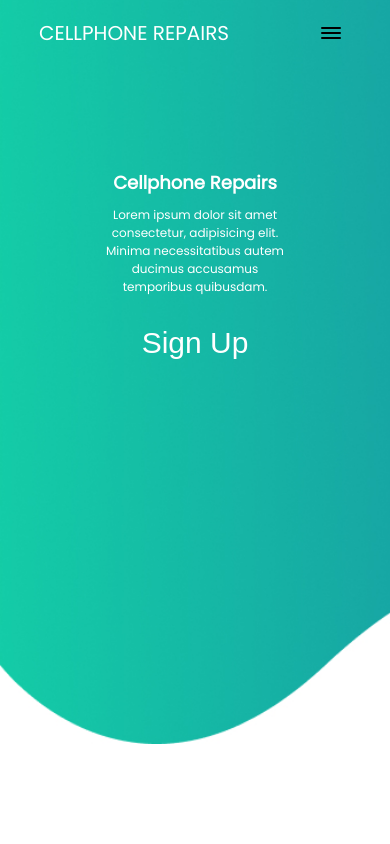
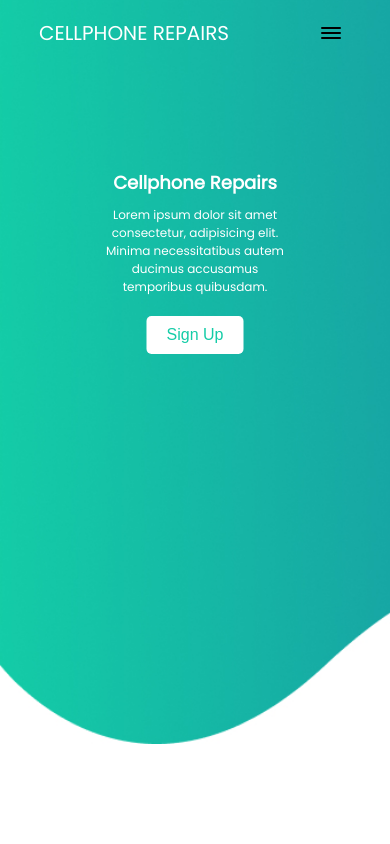
Before and after one commit to Adrian-Forde-1/phone_repair_website, a React (Create React App) app in the folder client/: page / in a window 390 px wide. Shown: the top 844 px of the page. Built offline with nearby package versions, Linux system fonts and the light colour scheme.

Commit message:
Changed header call to action button and testimonial image styling

```diff
--- a/client/src/styles/styles.css
+++ b/client/src/styles/styles.css
@@ -829,7 +829,7 @@ body::-webkit-scrollbar-thumb {
   height: 50%;
 }
 
-.homepage-content .homepage-header .call-to-action-btn {
+.call-to-action-btn {
   border: none;
   background: none;
   cursor: pointer;
@@ -837,21 +837,22 @@ body::-webkit-scrollbar-thumb {
   margin-top: 20px;
 }
 
-.homepage-content .homepage-header .call-to-action-btn a {
+.call-to-action-btn a {
   display: block;
   width: 100%;
   border-radius: 5px;
   padding: 10px 20px;
-  color: white;
+  color: #14cca7;
   font-size: 30px;
+  background: white;
   text-transform: capitalize;
   -webkit-transition: color 500ms, background 500ms ease;
   transition: color 500ms, background 500ms ease;
 }
 
-.homepage-content .homepage-header .call-to-action-btn a:hover {
-  color: #14cca7;
-  background: white;
+.call-to-action-btn a:hover {
+  color: white;
+  background: none;
 }
 
 section {
@@ -1854,8 +1855,8 @@ div[class*='type-of-repair'] {
   .about-us img {
     width: 70%;
   }
-  .testimonials .testimonial-img img {
-    height: 80%;
+  .testimonials .testimonial-item .testimonial-img img {
+    height: 150px;
   }
   .individual-device {
     width: 80%;
@@ -1863,6 +1864,9 @@ div[class*='type-of-repair'] {
 }
 
 @media screen and (max-width: 768px) {
+  .call-to-action-btn a {
+    font-size: 24px;
+  }
   .homepage-header h2 {
     font-size: 18px;
   }
@@ -1900,7 +1904,7 @@ div[class*='type-of-repair'] {
     font-size: 10px;
   }
   .testimonials .testimonial-item .testimonial-img {
-    height: 100px;
+    height: 125px;
   }
   .device-save-changes-btn,
   .remove-device-btn,
@@ -1927,6 +1931,9 @@ div[class*='type-of-repair'] {
   footer p {
     font-size: 12px;
   }
+  .testimonials .testimonial-item .testimonial-img img {
+    height: 100px;
+  }
 }
 
 @media screen and (max-width: 567px) {
@@ -1945,6 +1952,9 @@ div[class*='type-of-repair'] {
   .testimonials {
     -ms-grid-columns: (1fr)[1];
         grid-template-columns: repeat(1, 1fr);
+  }
+  .testimonials .testimonial-item .testimonial-img {
+    width: 200px;
   }
   .admin-info-section > div {
     padding: 20px 0px 0px 0px;
@@ -1971,8 +1981,8 @@ div[class*='type-of-repair'] {
   .homepage-header h2 {
     font-size: 18px;
   }
-  .homepage-header .call-to-action-btn a {
-    font-size: 20px;
+  .call-to-action-btn a {
+    font-size: 16px;
   }
   footer a,
   footer p {
--- a/client/src/styles/styles.scss
+++ b/client/src/styles/styles.scss
@@ -120,6 +120,8 @@ body {
       top: 15%;
       height: 50%;
     }
+  }
+}
 
 .call-to-action-btn {
   border: none;
@@ -133,8 +135,9 @@ body {
     width: 100%;
     border-radius: 5px;
     padding: 10px 20px;
-        color: white;
+    color: $blue-color;
     font-size: 30px;
+    background: white;
     text-transform: capitalize;
     transition: color 500ms, background 500ms ease;
 
@@ -152,13 +155,11 @@ body {
     // }
 
     &:hover {
-          color: $blue-color;
-          background: white;
+      color: white;
+      background: none;
       // &::after {
       //   height: 50px;
       // }
-        }
-      }
     }
   }
 }
@@ -1036,9 +1037,11 @@ div[class*='type-of-repair'] {
   }
 
   .testimonials {
+    .testimonial-item {
       .testimonial-img {
         img {
-        height: 80%;
+          height: 150px;
+        }
       }
     }
   }
@@ -1049,6 +1052,11 @@ div[class*='type-of-repair'] {
 }
 
 @media screen and (max-width: 768px) {
+  .call-to-action-btn {
+    a {
+      font-size: 24px;
+    }
+  }
   .homepage-header {
     h2 {
       font-size: 18px;
@@ -1089,7 +1097,7 @@ div[class*='type-of-repair'] {
         font-size: 10px;
       }
       .testimonial-img {
-        height: 100px;
+        height: 125px;
       }
     }
   }
@@ -1128,6 +1136,16 @@ div[class*='type-of-repair'] {
       font-size: 12px;
     }
   }
+
+  .testimonials {
+    .testimonial-item {
+      .testimonial-img {
+        img {
+          height: 100px;
+        }
+      }
+    }
+  }
 }
 
 @media screen and (max-width: 567px) {
@@ -1154,6 +1172,11 @@ div[class*='type-of-repair'] {
 
   .testimonials {
     grid-template-columns: repeat(1, 1fr);
+    .testimonial-item {
+      .testimonial-img {
+        width: 200px;
+      }
+    }
   }
 
   .admin-info-section {
@@ -1193,11 +1216,11 @@ div[class*='type-of-repair'] {
     h2 {
       font-size: 18px;
     }
+  }
 
   .call-to-action-btn {
     a {
-        font-size: 20px;
-      }
+      font-size: 16px;
     }
   }
 
```
Also changed, not shown: 1 other file (tests, documents, lock files or other folders). Lines whose indentation alone changed are shown as unchanged.
